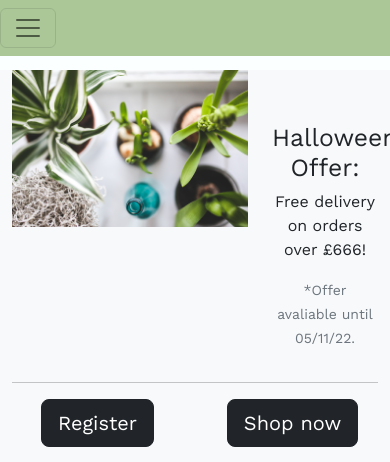
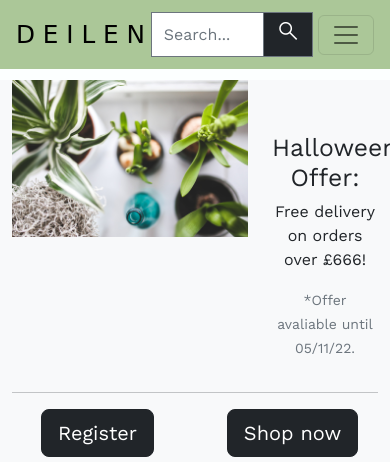
Before and after one commit to antonia-white/deilen, a Django app: page / in a window 390 px wide. Shown: the top 462 px of the page. Run offline with Django 4.2, Linux system fonts and the light colour scheme; some libraries are stand-ins or nearby versions; some web fonts are replaced.

Commit message:
Fix layout of mobile navbar

```diff
--- a/static/css/style.css
+++ b/static/css/style.css
@@ -44,7 +44,7 @@ header {
 }
 
 .push-content {
-    height: 70px;
+    height: 60px;
 }
 
 /* Footer */
@@ -115,6 +115,9 @@ header {
     .small-screen-hide {
         display: none;
     }
+    .push-content{
+        height: 80px;
+    }
 }
 
 /* Medium screens bootstrap 5 */
--- a/templates/base.html
+++ b/templates/base.html
@@ -68,13 +68,15 @@
 
 <body>
     <header class="container-fluid fixed-top">
-        <div id="topnav" class="row pt-lg-2 d-none d-lg-flex">
+        <div id="topnav" class="row pt-lg-2 pb-lg-2 d-none d-lg-flex">
+            <!-- Logo -->
             <div class="col-12 col-lg-4 my-auto py-1 py-lg-0 text-center text-lg-left">
                 <a href="{% url 'home' %}" class="nav-link main-logo-link">
                     <h2 class="logo-font text-black my-0">D e i l e n</h2>
                 </a>
             </div>
-            <div class="col-12 col-lg-4 my-auto py-1 py-lg-0">
+            <!-- Search -->
+            <div class="col-12 col-lg-4 my-auto py-1 py-lg-0 text-center small-screen-hide">
                 <form method="GET" action="">
                     <div class="input-group w-100">
                         <input class="form-control border border-secondary rounded-0" type="text" name="q"
@@ -89,8 +91,10 @@
                     </div>
                 </form>
             </div>
+            <!-- Links -->
             <div class="col-12 col-lg-4 my-auto py-1 py-lg-0">
                 <ul class="list-inline list-unstyled text-center text-lg-right my-0">
+                    <!-- Account -->
                     <li class="list-inline-item dropdown">
                         <a class="text-black nav-link" href="#" id="user-options" data-toggle="dropdown"
                             aria-haspopup="true" aria-expanded="false">
@@ -112,6 +116,7 @@
                             {% endif %}
                         </div>
                     </li>
+                    <!-- Cart -->
                     <li class="list-inline-item">
                         <a class="{% if grand_total %}text-info font-weight-bold{% else %}text-black{% endif %} nav-link"
                             href="{% url 'view_bag' %}">
@@ -130,9 +135,30 @@
                 </ul>
             </div>
         </div>
-        <div class="row">
+        <!-- Mobile navbar -->
+        <div class="row large-screen-hide">
             <nav class="navbar navbar-expand-lg navbar-light w-100">
-                <button class="navbar-toggler" type="button" data-toggle="collapse" data-target="#main-nav"
+                <div class="col-4 my-auto ms-3 py-1 py-lg-0 text-center text-lg-left">
+                    <a href="{% url 'home' %}" class="nav-link main-logo-link">
+                        <h2 class="logo-font text-black my-0">D e i l e n</h2>
+                    </a>
+                </div>
+                <div class="col-5 my-auto py-1 py-lg-0 text-center">
+                    <form method="GET" action="">
+                        <div class="input-group w-100">
+                            <input class="form-control border border-secondary rounded-0" type="text" name="q"
+                                placeholder="Search...">
+                            <div class="input-group-append">
+                                <button class="form-control btn btn-dark border border-secondary rounded-0" type="submit">
+                                    <span class="icon">
+                                        <i class="material-symbols-outlined">search</i>
+                                    </span>
+                                </button>
+                            </div>
+                        </div>
+                    </form>
+                </div>
+                <button class="navbar-toggler me-3" type="button" data-toggle="collapse" data-target="#main-nav"
                     aria-controls="main-nav" aria-expanded="false" aria-label="Toggle navigation">
                     <span class="navbar-toggler-icon"></span>
                 </button>
```
